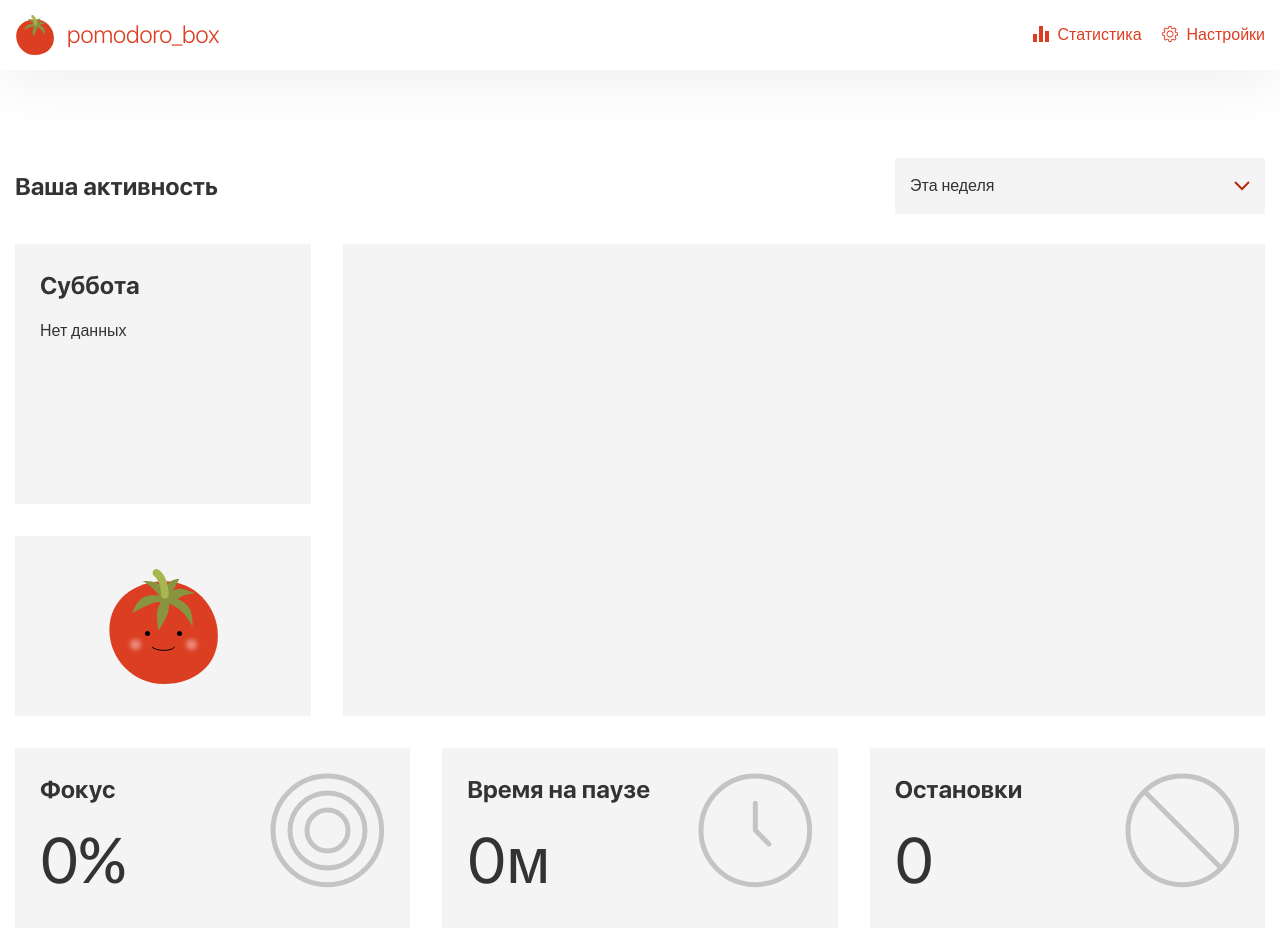
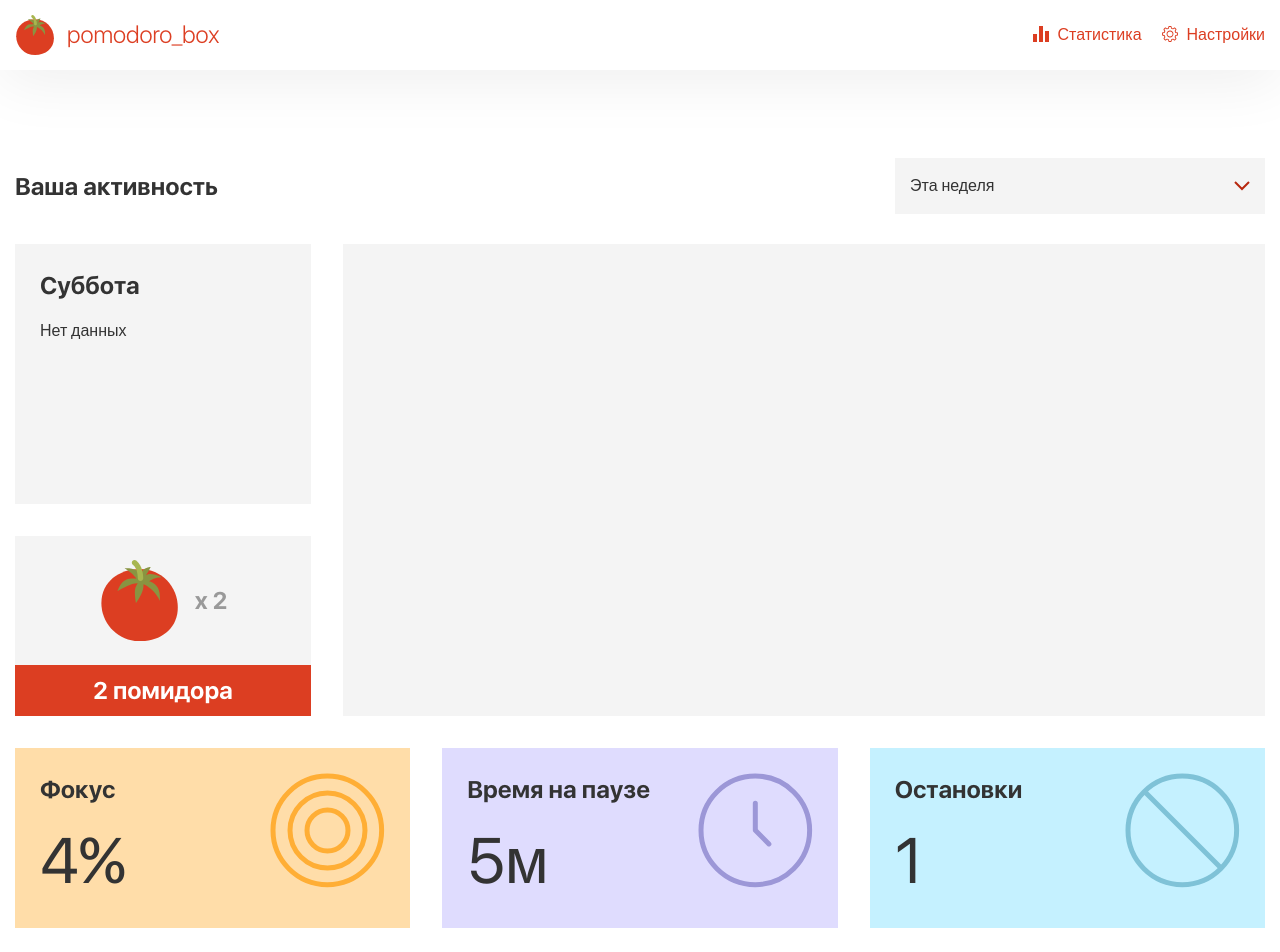
Before and after one commit to hel-sidoruk/pomodoro-react, a React (Vite) app: page /statistics in a window 1280 px wide. Shown: the top 952 px of the page. Built offline with nearby package versions, Linux system fonts and the light colour scheme.

Commit message:
feat: add styles depending on info

```diff
--- a/src/components/Icons/AlarmIcon.tsx
+++ b/src/components/Icons/AlarmIcon.tsx
@@ -1,12 +1,12 @@
 import React from 'react';
 
-export const AlarmIcon = () => {
+export const AlarmIcon = ({ fill }: { fill?: string }) => {
   return (
     <svg
       width="115"
       height="115"
       viewBox="0 0 115 115"
-      stroke="#C4C4C4"
+      stroke={fill || '#C4C4C4'}
       fill="none"
       xmlns="http://www.w3.org/2000/svg"
     >
--- a/src/components/Icons/FocusIcon.tsx
+++ b/src/components/Icons/FocusIcon.tsx
@@ -1,12 +1,12 @@
 import React from 'react';
 
-export const FocusIcon = () => {
+export const FocusIcon = ({ fill }: { fill?: string }) => {
   return (
     <svg
       width="115"
       height="115"
       viewBox="0 0 115 115"
-      stroke="#C4C4C4"
+      stroke={fill || '#C4C4C4'}
       fill="none"
       xmlns="http://www.w3.org/2000/svg"
     >
--- a/src/components/Icons/StopIcon.tsx
+++ b/src/components/Icons/StopIcon.tsx
@@ -1,12 +1,12 @@
 import React from 'react';
 
-export const StopIcon = () => {
+export const StopIcon = ({ fill }: { fill?: string }) => {
   return (
     <svg
       width="115"
       height="115"
       viewBox="0 0 115 115"
-      stroke="#C4C4C4"
+      stroke={fill || '#C4C4C4'}
       fill="none"
       xmlns="http://www.w3.org/2000/svg"
     >
--- /dev/null
+++ b/src/components/Icons/TomatoIcon.tsx
@@ -0,0 +1,27 @@
+import React from 'react';
+
+export const TomatoIcon = () => {
+  return (
+    <svg width="81" height="81" viewBox="0 0 81 81" fill="none" xmlns="http://www.w3.org/2000/svg">
+      <g clipPath="url(#clip0_16_413)">
+        <path
+          d="M78.8031 47.4452C78.8031 68.5505 61.6937 81.2964 40.5884 81.2964C19.4825 81.2964 2.37305 64.187 2.37305 43.081C2.37305 21.9757 20.017 9 41.1223 9C62.2283 9 78.8031 26.3393 78.8031 47.4452Z"
+          fill="#DC3E22"
+        />
+        <path
+          d="M57.1821 25.5283C55.3254 23.6378 52.3214 21.8798 50.0845 21.3658C51.3138 20.2757 51.5612 20.2398 53.1011 19.4768C57.0471 17.5237 62.8917 17.3439 62.8917 17.3439C62.8917 17.3439 55.9932 13.7785 50.9492 14.0023C49.6651 14.0587 48.3107 14.5124 47.004 15.1552C47.7408 14.1154 48.439 13.0815 48.8853 12.3048C50.2508 9.92999 51.6862 6.93824 51.6862 6.93824C51.6862 6.93824 46.3974 7.22064 43.9441 10.1567C43.0125 11.2721 42.3092 12.6892 41.7945 14.0186C40.8804 12.9685 39.8715 12.0334 38.8625 11.3035C33.8174 7.65243 25.7565 8.44232 25.7565 8.44232C25.7565 8.44232 31.8459 11.8966 34.5857 15.3426C35.6554 16.6883 36.7411 17.3106 37.3901 18.8194C35.1468 18.3337 30.0853 18.4997 27.6007 19.4209C21.2162 21.7889 18.4651 31.3165 18.4651 31.3165C18.4651 31.3165 24.6953 27.0222 33.1722 24.0095C35.036 23.3474 37.0065 23.1719 38.7239 23.202C37.9443 24.4165 37.0926 25.9936 36.4481 27.8532C34.88 32.3806 36.9521 43.1555 36.9521 43.1555C36.9521 43.1555 41.4915 36.7835 43.3412 31.6218C44.2905 28.9723 44.5255 26.3122 44.5307 24.3491C46.2141 25.0961 48.1968 26.1872 49.6786 27.131C57.2658 31.9651 60.8959 40.7907 60.8959 40.7907C60.8959 40.7907 61.9531 30.3871 57.1821 25.5283Z"
+          fill="#899441"
+        />
+        <path
+          d="M41.5144 20.8766C41.4903 20.8766 41.4662 20.876 41.4421 20.8754C39.9416 20.8364 38.757 19.5894 38.7934 18.0901C38.7965 17.9604 38.9275 8.83154 33.8564 4.86224C32.6735 3.9365 32.4647 2.22717 33.3904 1.04373C34.3168 -0.139084 36.0261 -0.347962 37.2089 0.578393C44.4609 6.25332 44.2446 17.7416 44.2323 18.2279C44.1933 19.7049 42.9833 20.8766 41.5144 20.8766Z"
+          fill="#A8B64F"
+        />
+      </g>
+      <defs>
+        <clipPath id="clip0_16_413">
+          <rect width="81" height="81" fill="white" />
+        </clipPath>
+      </defs>
+    </svg>
+  );
+};
--- a/src/components/Icons/index.ts
+++ b/src/components/Icons/index.ts
@@ -5,6 +5,7 @@ export * from './MinusIcon';
 export * from './EditIcon';
 export * from './DeleteIcon';
 export * from './TomatoIconSmile';
+export * from './TomatoIcon';
 export * from './FocusIcon';
 export * from './AlarmIcon';
 export * from './StopIcon';
--- a/src/components/Statistics/StatsDropdown.tsx
+++ b/src/components/Statistics/StatsDropdown.tsx
@@ -1,4 +1,4 @@
-import React, { useState } from 'react';
+import React, { useEffect, useState } from 'react';
 import { ArrowIcon } from '../Icons';
 
 const values = ['Эта неделя', 'Прошедшая неделя', '2 недели назад'];
@@ -7,7 +7,16 @@ export const StatsDropdown = () => {
   const [value, setValue] = useState(values[0]);
   const [isActive, setIsActive] = useState(false);
 
-  const toggle = () => setIsActive((active) => !active);
+  const toggle = (e: React.MouseEvent<HTMLSpanElement>) => {
+    e.stopPropagation();
+    setIsActive((active) => !active);
+  };
+  const close = () => setIsActive(false);
+
+  useEffect(() => {
+    document.body.addEventListener('click', close);
+    return () => document.body.removeEventListener('click', close);
+  }, []);
 
   return (
     <div className={`stats-dropdown ${isActive ? 'active' : ''}`}>
--- a/src/pages/Statistics.tsx
+++ b/src/pages/Statistics.tsx
@@ -1,8 +1,13 @@
 import React from 'react';
-import { AlarmIcon, FocusIcon, StopIcon, TomatoIconSmile } from '../components/Icons';
+import { AlarmIcon, FocusIcon, StopIcon, TomatoIcon, TomatoIconSmile } from '../components/Icons';
 import { StatsDropdown } from '../components/Statistics';
 
 export const Statistics = () => {
+  const focus = 4;
+  const pauseTime = 5;
+  const stops = 1;
+  const tomatoes = 2;
+
   return (
     <div className="stats">
       <div className="container">
@@ -18,30 +23,49 @@ export const Statistics = () => {
             </div>
             <div className="stats__block chart"></div>
             <div className="stats__block tomato">
-              <TomatoIconSmile />
+              <div className="tomato__info">
+                {tomatoes ? (
+                  <>
+                    <TomatoIcon />
+                    <h4 className="block-title">x {tomatoes}</h4>
+                  </>
+                ) : (
+                  <TomatoIconSmile />
+                )}
+              </div>
+              {tomatoes && <div className="tomato__descr">{tomatoes} помидорa</div>}
             </div>
           </div>
           <div className="stats__bottom">
-            <div className="stats__block info">
+            <div
+              className="stats__block info"
+              style={{ background: focus ? '#FFDDA9' : '#f4f4f4' }}
+            >
               <div>
                 <h3 className="block-title">Фокус</h3>
-                <p className="info__stats">0%</p>
+                <p className="info__stats">{focus}%</p>
               </div>
-              <FocusIcon />
+              <FocusIcon fill={focus ? '#FFAE35' : ''} />
             </div>
-            <div className="stats__block info">
+            <div
+              className="stats__block info"
+              style={{ background: pauseTime ? '#DFDCFE' : '#f4f4f4' }}
+            >
               <div>
                 <h3 className="block-title">Время на паузе</h3>
-                <p className="info__stats">0м</p>
+                <p className="info__stats">{pauseTime}м</p>
               </div>
-              <AlarmIcon />
+              <AlarmIcon fill={pauseTime ? '#9C97D7' : ''} />
             </div>
-            <div className="stats__block info">
+            <div
+              className="stats__block info"
+              style={{ background: stops ? '#C5F1FF' : '#f4f4f4' }}
+            >
               <div>
                 <h3 className="block-title">Остановки</h3>
-                <p className="info__stats">0</p>
+                <p className="info__stats">{stops}</p>
               </div>
-              <StopIcon />
+              <StopIcon fill={stops ? '#7FC2D7' : ''} />
             </div>
           </div>
         </div>
--- a/src/scss/components/statistics.scss
+++ b/src/scss/components/statistics.scss
@@ -39,9 +39,29 @@
     grid-row: span 2;
   }
   .tomato {
+    padding: 0;
     display: flex;
-    justify-content: center;
-    align-items: center;
+    flex-direction: column;
+    &__info {
+      flex-grow: 1;
+      display: flex;
+      justify-content: center;
+      align-items: center;
+      gap: 15px;
+    }
+    .block-title {
+      color: $grey;
+      margin-bottom: 0;
+    }
+    &__descr {
+      color: #fff;
+      font-weight: 700;
+      font-size: 24px;
+      line-height: 33px;
+      padding: 9px 14px;
+      text-align: center;
+      background-color: $red;
+    }
   }
   .block-title {
     font-size: 24px;
```
